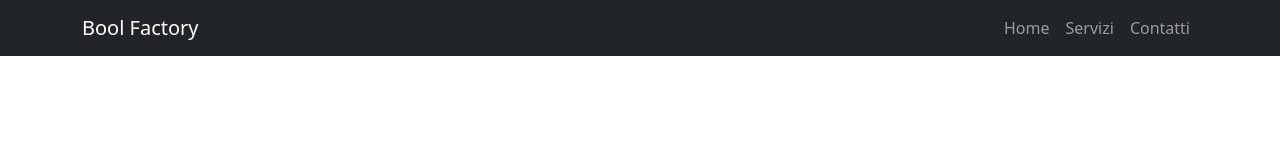
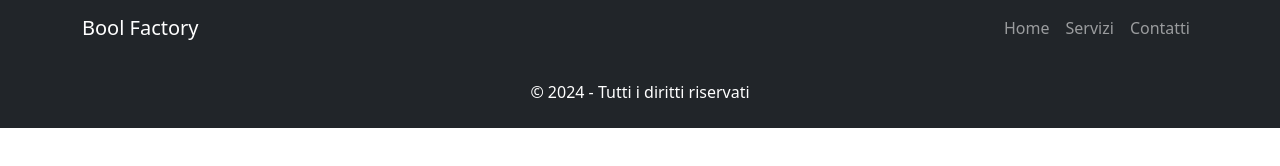
Before and after one commit to vincenzo-adami/bootstrap-preventivo, a plain HTML site: page index.html in a window 1280 px wide. Drawn offline with nearby package versions, Linux system fonts and the light colour scheme.

Commit message:
ADD: grid system al main; footer completo

```diff
--- a/index.html
+++ b/index.html
@@ -34,15 +34,31 @@
           </div>
         </div>
       </nav>
-
     </header>
 
     <main>
+      <section class="container">
+        <div class="row">
+          <div class="col-lg-9">
+
+          </div>
+          <div class="col-lg-3">
+
+          </div>
+        </div>
+
+      </section>
 
     </main>
 
-    <footer>
-
+    <footer class="bg-dark text-white">
+      <div class="container d-flex justify-content-center">
+        <div class="row p-4">
+          <div class="col">
+            &copy; 2024 - Tutti i diritti riservati
+          </div>
+        </div>
+      </div>
     </footer>
 
 
```
